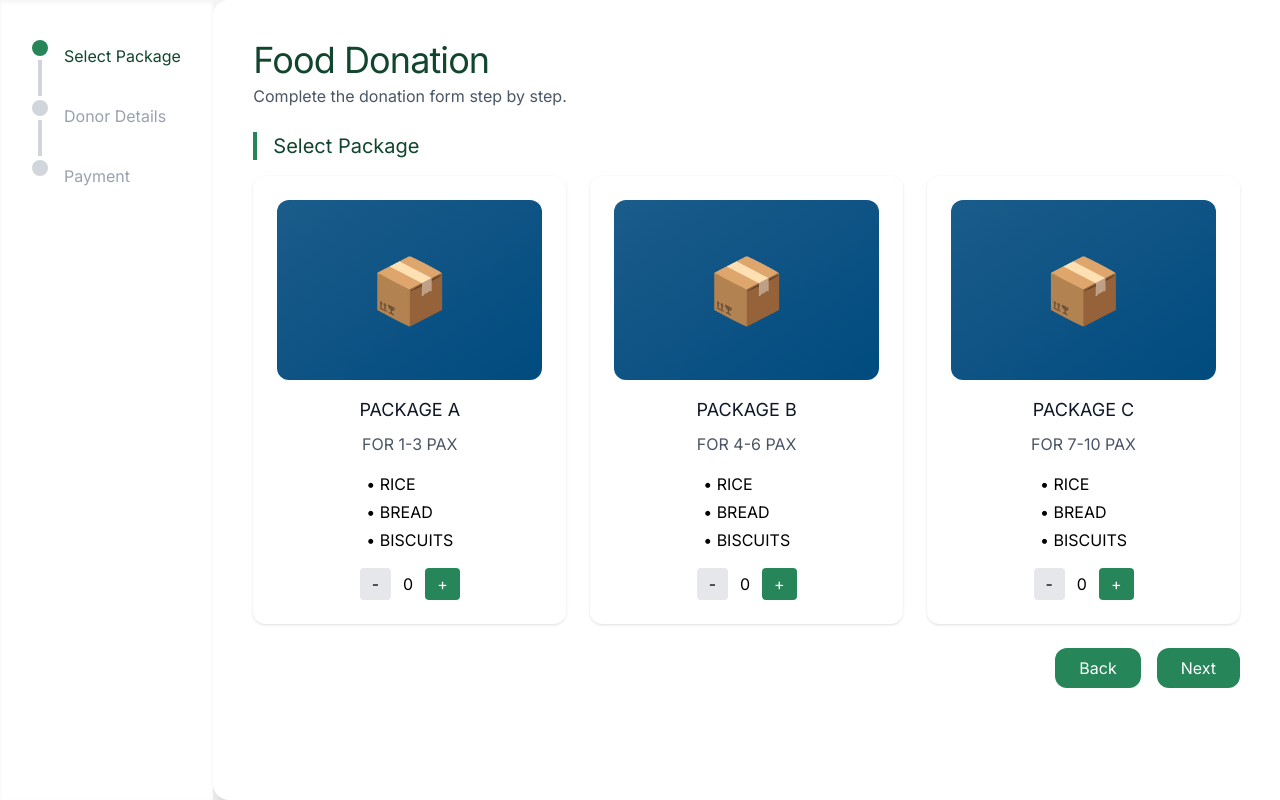
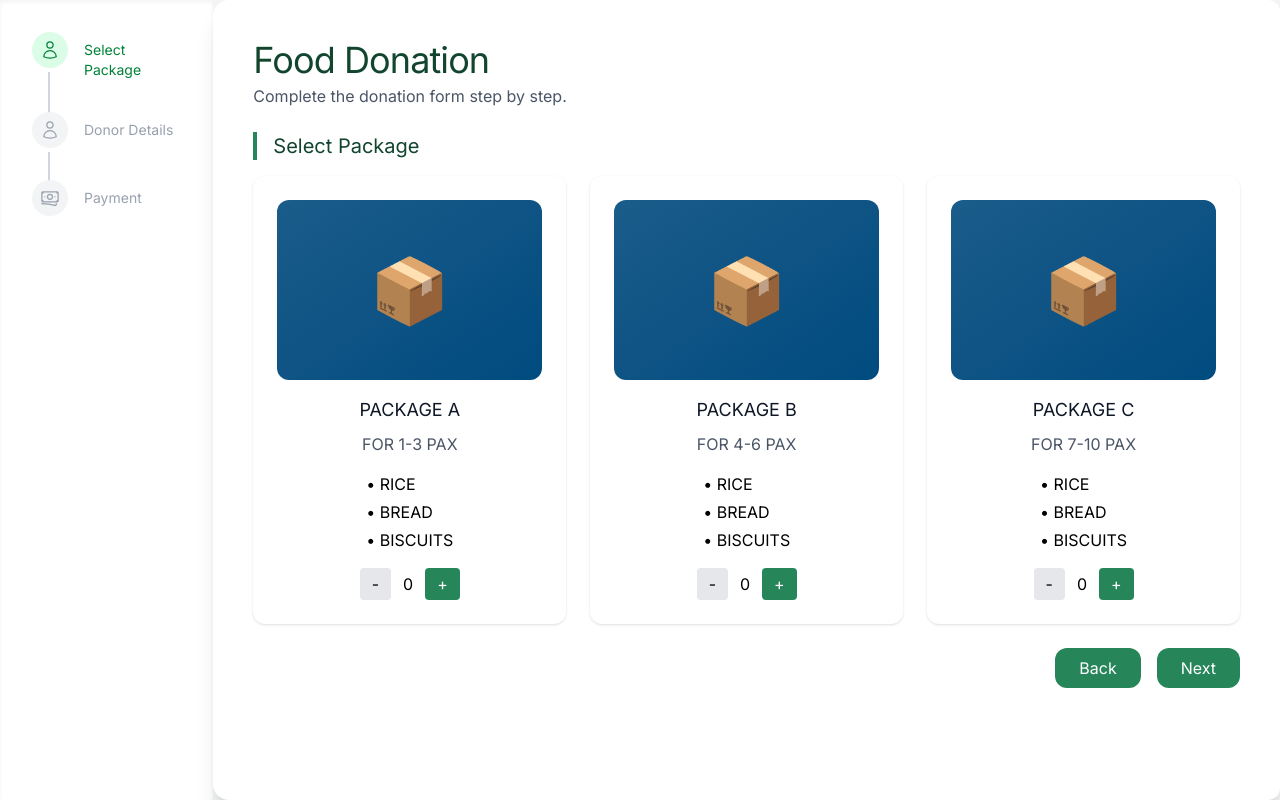
Before and after one commit to danishirwan2424/hopelates, a React (Vite) app: page /donation in a window 1280 px wide. Built offline with nearby package versions, Linux system fonts and the light colour scheme.

Commit message:
Update Forms

```diff
--- a/src/pages/forms/ApplicationApply.jsx
+++ b/src/pages/forms/ApplicationApply.jsx
@@ -161,13 +161,13 @@ export default function Application_donate() {
           {currentStep === 2 && (
             <section className="space-y-4">
               <h2 className="font-semibold mb-2">Family Household</h2>
-              <div className="flex flex-col sm:flex-row gap-4 mb-4">
+                <div className="grid grid-cols-1 sm:grid-cols-2 md:grid-cols-3 lg:grid-cols-3 gap-4">
                   {householdOptions.map((opt) => (
                     <motion.div
                       key={opt.label}
                       onClick={() => setHouseholdSize(opt.label)}
                       whileHover={{ scale: 1.05 }}
-                    className={`cursor-pointer border rounded-xl p-4 sm:p-6 text-center ${householdSize === opt.label ? "border-green-600 bg-green-100" : "border-gray-300"}`}
+                      className={`cursor-pointer border rounded-xl p-4 sm:p-6 text-center w-full $                {householdSize === opt.label ? "border-green-600 bg-green-100" : "border-gray-300"}`}
                     >
                       <UsersIcon className="h-8 w-8 sm:h-10 sm:w-10 mx-auto mb-2 text-gray-500" />
                       <div className="font-semibold">{opt.label}</div>
@@ -175,6 +175,7 @@ export default function Application_donate() {
                     </motion.div>
                   ))}
                 </div>
+
 
               <textarea placeholder="Home Address" className="w-full border p-3 rounded mb-4" value={homeAddress} onChange={(e) => setHomeAddress(e.target.value)} required />
 
--- a/src/pages/forms/DonationApply.jsx
+++ b/src/pages/forms/DonationApply.jsx
@@ -1,18 +1,20 @@
-import React, { useState } from "react";
-import { Plus, Minus, Upload } from "lucide-react";
+import React, { useState, useCallback } from "react";
+import { Plus, Minus } from "lucide-react";
 import { useNavigate } from "react-router-dom";
+import { useDropzone } from "react-dropzone";
+import { UserIcon, HomeIcon, BanknotesIcon } from "@heroicons/react/24/outline";
 
 export default function DonationApply() {
   const primaryColor = "#278659";
   const darkColor = "#11452E";
 
   const navigate = useNavigate();
+  const stepIcons = [UserIcon, UserIcon, BanknotesIcon];
 
   const [currentStep, setCurrentStep] = useState(1);
   const [packageQuantities, setPackageQuantities] = useState({ A: 0, B: 0, C: 0 });
   const [userDetails, setUserDetails] = useState({ fullName: "", email: "", phone: "", address: "" });
   const [uploadedFile, setUploadedFile] = useState(null);
-  const [fileName, setFileName] = useState("");
 
   const packages = [
     { id: "A", name: "PACKAGE A", price: 20, pax: "FOR 1-3 PAX", items: ["RICE", "BREAD", "BISCUITS"] },
@@ -35,54 +37,67 @@ export default function DonationApply() {
   const getTotalItems = () =>
     Object.values(packageQuantities).reduce((sum, qty) => sum + qty, 0);
 
-  const handleFileUpload = e => {
-    const file = e.target.files[0];
-    if (!file) return;
-
-    if (file.size > 5 * 1024 * 1024) {
+  // Dropzone
+  const onDrop = useCallback((acceptedFiles) => {
+    if (acceptedFiles[0].size > 5 * 1024 * 1024) {
       alert("File is too large (max 5MB)");
       return;
     }
+    setUploadedFile(acceptedFiles[0]);
+  }, []);
 
-    if (!["image/png", "image/jpeg", "application/pdf"].includes(file.type)) {
-      alert("Invalid file type. Only PNG, JPEG, or PDF allowed.");
-      return;
-    }
-
-    setUploadedFile(file);
-    setFileName(file.name);
-  };
+  const { getRootProps, getInputProps, isDragActive } = useDropzone({
+    onDrop,
+    accept: { "image/*": [], "application/pdf": [] },
+    multiple: false,
+  });
 
   const isDonorStepValid = () =>
     userDetails.fullName && userDetails.phone && userDetails.address;
 
   return (
-    <div className="min-h-screen bg-gray-100 flex">
-      {/* Left Tracker */}
+    <div className="min-h-screen bg-gray-100 flex flex-col sm:flex-row p-4 sm:p-0">
+      {/* Left Step Tracker */}
+{/* Left Step Tracker */}
+<div className="hidden sm:flex w-1/6 bg-white p-8 shadow-inner flex-col">
+    {steps.map((step, index) => {
+      const Icon = stepIcons[index];
+      const active = index + 1 === currentStep;
+      const completed = index + 1 < currentStep;
+
+      return (
+        <div key={index} className="flex items-start mb-8 relative">
+          {index !== steps.length - 1 && (
             <div
-        className="w-1/6 bg-white shadow-inner flex flex-col items-start py-10 px-8 overflow-y-auto"
-        style={{ maxHeight: "100vh", position: "sticky", top: 0 }}
-      >
-        {steps.map((step, index) => (
-          <div key={index} className="flex items-start relative mb-8">
-            <div className="flex flex-col items-center mr-4 relative">
-              <div className={`w-4 h-4 rounded-full z-10 ${index + 1 <= currentStep ? "bg-[#278659]" : "bg-gray-300"}`} />
-              {index < steps.length - 1 && (
-                <div
-                  className="absolute top-5 left-1/2 transform -translate-x-1/2 w-1"
-                  style={{ height: "calc(100% + 20px)", backgroundColor: index + 1 < currentStep ? "#278659" : "#d1d5db" }}
+              className={`absolute left-4 top-10 w-0.5 h-full ${completed ? "bg-green-600" : "bg-gray-300"}`}
             />
           )}
+          <div
+            className={`p-2 rounded-full z-10 ${
+              completed
+                ? "bg-green-600 text-white"
+                : active
+                ? "bg-green-100 text-green-700"
+                : "bg-gray-100 text-gray-400"
+            }`}
+          >
+            <Icon className="w-5 h-5" />
           </div>
-            <span className={`mt-1 font-medium ${index + 1 <= currentStep ? "text-[#11452E]" : "text-gray-400"}`}>
+          <span
+            className={`ml-4 mt-2 text-sm ${
+              completed || active ? "text-green-700 font-medium" : "text-gray-400"
+            }`}
+          >
             {step}
           </span>
         </div>
-        ))}
+      );
+    })}
   </div>
 
+
       {/* Right Form */}
-      <div className="w-5/6 p-10 bg-white rounded-l-2xl shadow-xl">
+      <div className="flex-grow bg-white p-4 sm:p-10 rounded-xl sm:rounded-l-2xl shadow-xl">
         <h1 className="text-4xl font-extrabold tracking-tight" style={{ color: darkColor }}>Food Donation</h1>
         <p className="italic mt-1 mb-6 text-gray-600">Complete the donation form step by step.</p>
 
@@ -90,14 +105,11 @@ export default function DonationApply() {
           {/* STEP 1: Select Package */}
           {currentStep === 1 && (
             <section>
-              <h2 className="text-xl font-semibold pl-4 border-l-4 mb-4" style={{ borderColor: primaryColor, color: darkColor }}>
-                Select Package
-              </h2>
+              <h2 className="text-xl font-semibold pl-4 border-l-4 mb-4" style={{ borderColor: primaryColor, color: darkColor }}>Select Package</h2>
 
               <div className="grid grid-cols-1 md:grid-cols-3 gap-6">
                 {packages.map(pkg => (
                   <div key={pkg.id} className="bg-white rounded-xl shadow p-6 flex flex-col items-center">
-                    {/* Image Placeholder */}
                     <div className="bg-gradient-to-br from-[#1a5c8a] to-[#004B7F] h-[180px] w-full flex items-center justify-center relative rounded-xl mb-4">
                       <div className="text-[64px]">📦</div>
                       {packageQuantities[pkg.id] > 0 && (
@@ -109,27 +121,12 @@ export default function DonationApply() {
 
                     <h3 className="text-lg font-bold text-gray-900 mb-2">{pkg.name}</h3>
                     <p className="text-gray-600">{pkg.pax}</p>
-                    <ul className="my-4 space-y-1">
-                      {pkg.items.map((item, i) => <li key={i}>• {item}</li>)}
-                    </ul>
+                    <ul className="my-4 space-y-1">{pkg.items.map((item, i) => <li key={i}>• {item}</li>)}</ul>
 
                     <div className="flex items-center gap-3 mt-auto">
-                      <button
-                        type="button"
-                        onClick={() => handleQuantityChange(pkg.id, -1)}
-                        className="px-3 py-1 bg-gray-200 rounded hover:bg-gray-300"
-                        disabled={packageQuantities[pkg.id] === 0}
-                      >
-                        -
-                      </button>
+                      <button type="button" onClick={() => handleQuantityChange(pkg.id, -1)} className="px-3 py-1 bg-gray-200 rounded hover:bg-gray-300" disabled={packageQuantities[pkg.id] === 0}>-</button>
                       <span>{packageQuantities[pkg.id]}</span>
-                      <button
-                        type="button"
-                        onClick={() => handleQuantityChange(pkg.id, 1)}
-                        className="px-3 py-1 bg-[#278659] text-white rounded hover:bg-green-700"
-                      >
-                        +
-                      </button>
+                      <button type="button" onClick={() => handleQuantityChange(pkg.id, 1)} className="px-3 py-1 bg-[#278659] text-white rounded hover:bg-green-700">+</button>
                     </div>
                   </div>
                 ))}
@@ -143,24 +140,8 @@ export default function DonationApply() {
               )}
 
               <div className="flex justify-end mt-6">
-                <button
-                  type="button"
-                  onClick={() => navigate("/landing")}
-                  className="px-6 py-2 mr-4 rounded-xl text-white"
-                  style={{ backgroundColor: primaryColor }}
-                >
-                  Back
-                </button>
-
-                <button
-                  type="button"
-                  onClick={() => setCurrentStep(2)}
-                  className="px-6 py-2 rounded-xl text-white"
-                  style={{ backgroundColor: primaryColor }}
-                  disabled={getTotalItems() === 0}
-                >
-                  Next
-                </button>
+                <button type="button" onClick={() => navigate("/landing")} className="px-6 py-2 mr-4 rounded-xl text-white" style={{ backgroundColor: primaryColor }}>Back</button>
+                <button type="button" onClick={() => setCurrentStep(2)} className="px-6 py-2 rounded-xl text-white" style={{ backgroundColor: primaryColor }} disabled={getTotalItems() === 0}>Next</button>
               </div>
             </section>
           )}
@@ -168,83 +149,38 @@ export default function DonationApply() {
           {/* STEP 2: Donor Details */}
           {currentStep === 2 && (
             <section>
-              <h2 className="text-xl font-semibold pl-4 border-l-4 mb-4" style={{ borderColor: primaryColor, color: darkColor }}>
-                Donor Details
-              </h2>
+              <h2 className="text-xl font-semibold pl-4 border-l-4 mb-4" style={{ borderColor: primaryColor, color: darkColor }}>Donor Details</h2>
 
               <div className="grid grid-cols-1 sm:grid-cols-2 gap-6">
                 <div className="flex flex-col">
                   <label style={{ color: darkColor }}>Full Name</label>
-                  <input
-                    type="text"
-                    value={userDetails.fullName}
-                    onChange={e => setUserDetails({...userDetails, fullName: e.target.value})}
-                    className="p-3 border rounded-xl"
-                    style={{ borderColor: primaryColor, outlineColor: primaryColor }}
-                    placeholder="Enter full name"
-                  />
+                  <input type="text" value={userDetails.fullName} onChange={e => setUserDetails({...userDetails, fullName: e.target.value})} className="p-3 border rounded-xl" style={{ borderColor: primaryColor, outlineColor: primaryColor }} placeholder="Enter full name" />
                 </div>
 
                 <div className="flex flex-col">
                   <label style={{ color: darkColor }}>Email</label>
-                  <input
-                    type="email"
-                    value={userDetails.email}
-                    onChange={e => setUserDetails({...userDetails, email: e.target.value})}
-                    className="p-3 border rounded-xl"
-                    style={{ borderColor: primaryColor, outlineColor: primaryColor }}
-                    placeholder="Email (optional)"
-                  />
+                  <input type="email" value={userDetails.email} onChange={e => setUserDetails({...userDetails, email: e.target.value})} className="p-3 border rounded-xl" style={{ borderColor: primaryColor, outlineColor: primaryColor }} placeholder="Email (optional)" />
                 </div>
 
                 <div className="flex flex-col">
                   <label style={{ color: darkColor }}>Phone Number</label>
-                  <input
-                    type="tel"
-                    value={userDetails.phone}
-                    onChange={e => setUserDetails({...userDetails, phone: e.target.value})}
-                    className="p-3 border rounded-xl"
-                    style={{ borderColor: primaryColor, outlineColor: primaryColor }}
-                    placeholder="0123456789"
-                  />
+                  <input type="tel" value={userDetails.phone} onChange={e => setUserDetails({...userDetails, phone: e.target.value})} className="p-3 border rounded-xl" style={{ borderColor: primaryColor, outlineColor: primaryColor }} placeholder="0123456789" />
                 </div>
 
                 <div className="flex flex-col col-span-2">
                   <label style={{ color: darkColor }}>Address</label>
-                  <textarea
-                    value={userDetails.address}
-                    onChange={e => setUserDetails({...userDetails, address: e.target.value})}
-                    rows={3}
-                    className="p-3 border rounded-xl"
-                    style={{ borderColor: primaryColor, outlineColor: primaryColor }}
-                    placeholder="Full home address"
-                  />
+                  <textarea value={userDetails.address} onChange={e => setUserDetails({...userDetails, address: e.target.value})} rows={3} className="p-3 border rounded-xl" style={{ borderColor: primaryColor, outlineColor: primaryColor }} placeholder="Full home address" />
                 </div>
               </div>
 
               <div className="flex justify-between mt-6">
-                <button
-                  type="button"
-                  onClick={() => setCurrentStep(1)}
-                  className="px-6 py-2 rounded-xl border"
-                  style={{ borderColor: primaryColor, color: darkColor }}
-                >
-                  Back
-                </button>
-
-                <button
-                  type="button"
-                  onClick={() => setCurrentStep(3)}
-                  className="px-6 py-2 rounded-xl text-white"
-                  style={{ backgroundColor: primaryColor }}
-                  disabled={!isDonorStepValid()}
-                >
-                  Next
-                </button>
+                <button type="button" onClick={() => setCurrentStep(1)} className="px-6 py-2 rounded-xl border" style={{ borderColor: primaryColor, color: darkColor }}>Back</button>
+                <button type="button" onClick={() => setCurrentStep(3)} className="px-6 py-2 rounded-xl text-white" style={{ backgroundColor: primaryColor }} disabled={!isDonorStepValid()}>Next</button>
               </div>
             </section>
           )}
 
+          {/* STEP 3: Payment */}
 {/* STEP 3: Payment */}
 {currentStep === 3 && (
   <section>
@@ -252,22 +188,17 @@ export default function DonationApply() {
       Payment
     </h2>
 
-              <div className="flex flex-col gap-4 max-w-md">
-                <label className="border-dashed border-2 border-gray-300 rounded p-6 text-center cursor-pointer">
-                  <input type="file" className="hidden" onChange={handleFileUpload} />
-                  {fileName ? `Uploaded: ${fileName}` : "Click to upload proof of payment"}
-                  <Upload className="inline ml-2 w-5 h-5 text-gray-600" />
-                </label>
-
-                <button
-                  type="button"
-                  className="px-6 py-2 rounded-xl text-white"
-                  style={{ backgroundColor: primaryColor }}
-                  onClick={() => alert("Donation Completed!")}
-                  disabled={!uploadedFile}
+    <div
+      {...getRootProps()}
+      className={`w-full h-32 border-2 border-dashed rounded-lg flex flex-col items-center justify-center cursor-pointer ${
+        isDragActive ? "border-green-600 bg-green-50" : "border-gray-300 bg-gray-50"
+      }`}
     >
-                  Complete Donation
-                </button>
+      <input {...getInputProps()} />
+      <svg className="w-10 h-10 text-gray-400 mb-2" fill="none" stroke="currentColor" viewBox="0 0 24 24">
+        <path strokeLinecap="round" strokeLinejoin="round" strokeWidth={2} d="M4 16v2a2 2 0 002 2h12a2 2 0 002-2v-2M4 12l4-4m0 0l4 4m-4-4v12" />
+      </svg>
+      {uploadedFile ? <p className="text-gray-700">{uploadedFile.name}</p> : <p className="text-gray-500">Drop file here or click to upload (PNG, JPEG, PDF, max 5MB)</p>}
     </div>
 
     <div className="flex justify-between mt-6">
@@ -279,9 +210,20 @@ export default function DonationApply() {
       >
         Back
       </button>
+
+      <button
+        type="button"
+        onClick={() => alert("Donation Completed!")}
+        className="px-6 py-2 rounded-xl text-white"
+        style={{ backgroundColor: primaryColor }}
+        disabled={!uploadedFile}
+      >
+        Complete Donation
+      </button>
     </div>
   </section>
 )}
+
         </form>
       </div>
     </div>
```
Lines whose indentation alone changed are shown as unchanged.
